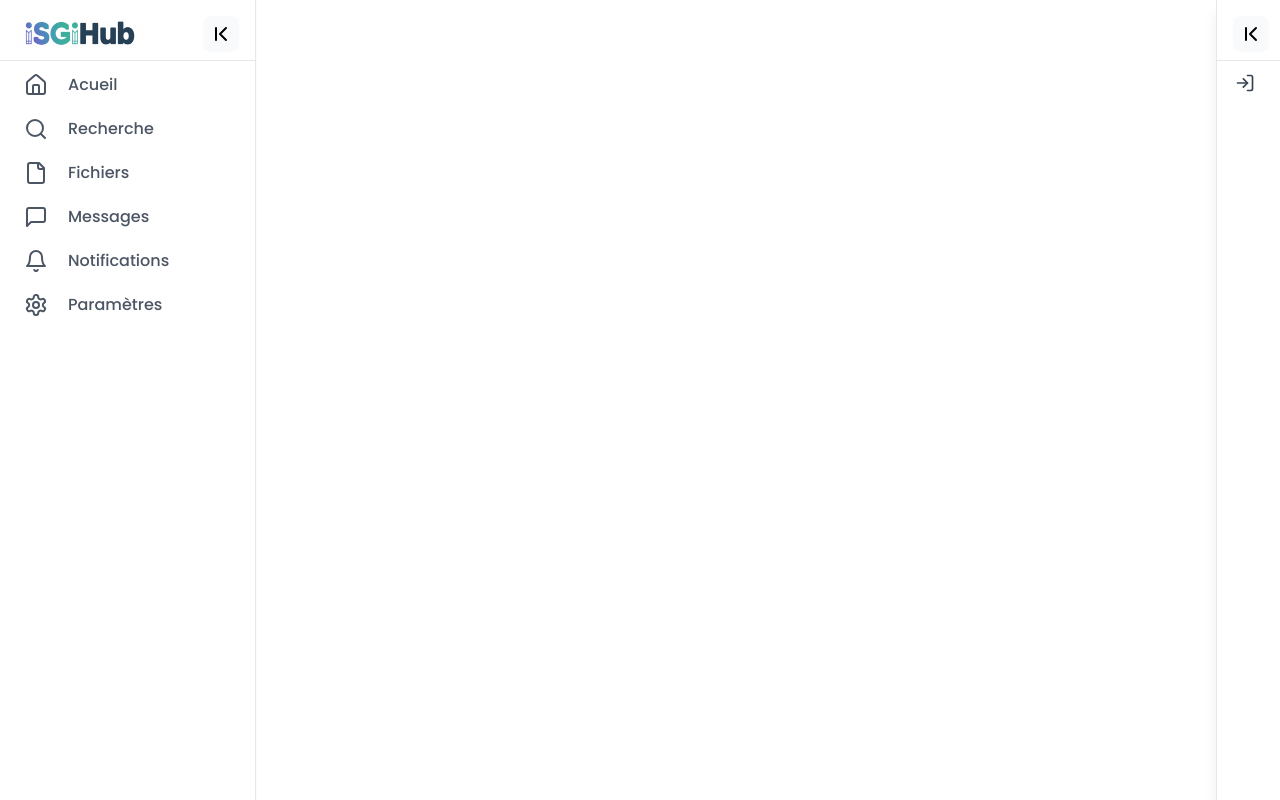
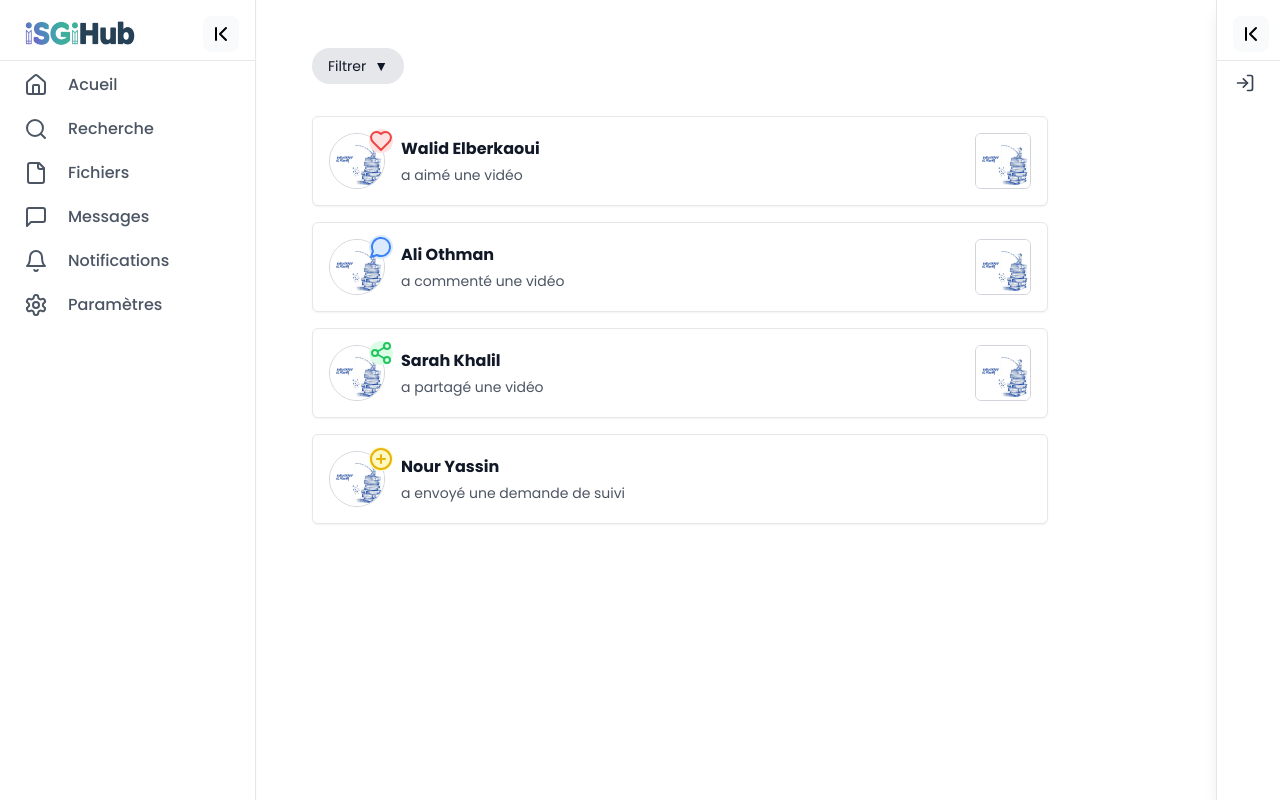
Before and after one commit to aznidi/isgihub-front, a React (Vite) app: page /notifications in a window 1280 px wide. Built offline with nearby package versions, Linux system fonts and the light colour scheme.

Commit message:
Adjust Notifications Page

```diff
--- a/src/components/Notification.jsx
+++ b/src/components/Notification.jsx
@@ -1,9 +1,53 @@
-import React from 'react'
+import React from "react";
+import { Heart, MessageCircle, Share2, PlusCircle } from "lucide-react";
 
-function Notification() {
+const Notification = ({ userPhoto, username, notificationType, postPhoto }) => {
+  const notificationDetails = {
+    like: { text: "a aimé une vidéo", emoji: <Heart className="text-red-500" />, bg: "bg-red-100" },
+    comment: { text: "a commenté une vidéo", emoji: <MessageCircle className="text-blue-500" />, bg: "bg-blue-100" },
+    share: { text: "a partagé une vidéo", emoji: <Share2 className="text-green-500" />, bg: "bg-green-100" },
+    followRequest: { text: "a envoyé une demande de suivi", emoji: <PlusCircle className="text-yellow-500" />, bg: "bg-yellow-100" },
+  };
+
+  const { text: notificationText, emoji, bg } = notificationDetails[notificationType] || {};
+
   return (
-    <div>Notification</div>
-  )
-}
+    <div
+      className="flex items-center justify-between p-4 bg-white border border-gray-200 rounded-md shadow-sm hover:shadow-md hover:bg-gray-50 transition-all duration-300 cursor-pointer"
+    >
+      {/* Conteneur photo utilisateur et icône */}
+      <div className="relative flex items-center">
+        <div className="relative w-14 h-14">
+          <img
+            src={userPhoto}
+            alt="User"
+            className="w-full h-full rounded-full object-cover border border-gray-300"
+          />
+          {/* Icône avec fond à côté de la photo */}
+          <div
+            className={`absolute -top-1 -right-2 w-6 h-6 flex items-center justify-center rounded-full ${bg}`}
+          >
+            {emoji}
+          </div>
+        </div>
+      </div>
 
-export default Notification
+      {/* Détails notification */}
+      <div className="flex-1 ml-4">
+        <span className="font-bold text-base">{username}</span>
+        <p className="text-sm text-gray-600 mt-1">{notificationText}</p>
+      </div>
+
+      {/* Image du post (optionnelle) */}
+      {postPhoto && (
+        <img
+          src={postPhoto}
+          alt="Post"
+          className="w-14 h-14 rounded-md object-cover border border-gray-300 ml-4"
+        />
+      )}
+    </div>
+  );
+};
+
+export default Notification;
--- a/src/components/Notifications.jsx
+++ b/src/components/Notifications.jsx
@@ -1,19 +1,123 @@
-import React from 'react'
-import Notification from './Notification'
+import React, { useState } from "react";
+import Notification from "./Notification";
+import { motion } from "framer-motion"; // Import de Framer Motion
+import { Heart, MessageCircle, Share2, PlusCircle } from "lucide-react"; // Icônes
 
-function Notifications() {
+const Notifications = () => {
+  const [filter, setFilter] = useState("");
+  const [menuOpen, setMenuOpen] = useState(false);
+
+  const notifications = [
+    { id: 1, userPhoto: "src/assets/photo.jpg", username: "Walid Elberkaoui", notificationType: "like", postPhoto: "src/assets/photo.jpg" },
+    { id: 2, userPhoto: "src/assets/photo.jpg", username: "Ali Othman", notificationType: "comment", postPhoto: "src/assets/photo.jpg" },
+    { id: 3, userPhoto: "src/assets/photo.jpg", username: "Sarah Khalil", notificationType: "share", postPhoto: "src/assets/photo.jpg" },
+    { id: 4, userPhoto: "src/assets/photo.jpg", username: "Nour Yassin", notificationType: "followRequest", postPhoto: null },
+  ];
+
+  const filteredNotifications = filter ? notifications.filter((notif) => notif.notificationType === filter) : notifications;
+
+  // Variants Framer Motion
+  const menuVariants = {
+    open: { height: "auto", opacity: 1 },
+    closed: { height: 0, opacity: 0 },
+  };
+
   return (
-    <>
-        <h3>Vos Notifications</h3>
-        <Notification />
-        <Notification />
-        <Notification />
-        <Notification />
-        <Notification />
-        <Notification />
-        <Notification />
-    </>
-  )
-}
+    <div className="max-w-3xl mx-auto p-4 bg-white text-gray-900">
+      {/* Barre de filtrage */}
+      <div className="flex items-center justify-between mb-4">
+        <button
+          className="flex items-center justify-center bg-gray-200 text-gray-900 px-4 py-2 rounded-full text-sm hover:bg-gray-300 transition"
+          onClick={() => setMenuOpen(!menuOpen)}
+        >
+          Filtrer <span className="ml-2">{menuOpen ? "▲" : "▼"}</span>
+        </button>
+      </div>
 
-export default Notifications
+      {/* Menu de filtre avec Framer Motion */}
+      <motion.div
+        initial="closed"
+        animate={menuOpen ? "open" : "closed"}
+        variants={menuVariants}
+        transition={{ duration: 0.3 }}
+        className="overflow-hidden bg-gray-100 rounded-lg mb-4"
+      >
+        <div className="flex justify-around p-2">
+          <button
+            className={`flex flex-col items-center px-3 py-2 hover:scale-105 transition-transform ${
+              filter === "" ? "text-blue-500" : "text-gray-700"
+            }`}
+            onClick={() => setFilter("")}
+          >
+            <div className="bg-gray-200 p-2 rounded-full">
+              <Heart className="text-red-500" />
+            </div>
+            <span className="text-xs mt-1 hidden sm:block">Tout</span>
+          </button>
+          <button
+            className={`flex flex-col items-center px-3 py-2 hover:scale-105 transition-transform ${
+              filter === "like" ? "text-blue-500" : "text-gray-700"
+            }`}
+            onClick={() => setFilter("like")}
+          >
+            <div className="bg-red-100 p-2 rounded-full">
+              <Heart className="text-red-500" />
+            </div>
+            <span className="text-xs mt-1 hidden sm:block">J'aime</span>
+          </button>
+          <button
+            className={`flex flex-col items-center px-3 py-2 hover:scale-105 transition-transform ${
+              filter === "comment" ? "text-blue-500" : "text-gray-700"
+            }`}
+            onClick={() => setFilter("comment")}
+          >
+            <div className="bg-blue-100 p-2 rounded-full">
+              <MessageCircle className="text-blue-500" />
+            </div>
+            <span className="text-xs mt-1 hidden sm:block">Commentaires</span>
+          </button>
+          <button
+            className={`flex flex-col items-center px-3 py-2 hover:scale-105 transition-transform ${
+              filter === "share" ? "text-blue-500" : "text-gray-700"
+            }`}
+            onClick={() => setFilter("share")}
+          >
+            <div className="bg-green-100 p-2 rounded-full">
+              <Share2 className="text-green-500" />
+            </div>
+            <span className="text-xs mt-1 hidden sm:block">Partages</span>
+          </button>
+          <button
+            className={`flex flex-col items-center px-3 py-2 hover:scale-105 transition-transform ${
+              filter === "followRequest" ? "text-blue-500" : "text-gray-700"
+            }`}
+            onClick={() => setFilter("followRequest")}
+          >
+            <div className="bg-yellow-100 p-2 rounded-full">
+              <PlusCircle className="text-yellow-500" />
+            </div>
+            <span className="text-xs mt-1 hidden sm:block">Demandes</span>
+          </button>
+        </div>
+      </motion.div>
+
+      {/* Liste des notifications */}
+      <div className="space-y-4">
+        {filteredNotifications.map((notif) => (
+          <Notification
+            key={notif.id}
+            userPhoto={notif.userPhoto}
+            username={notif.username}
+            notificationType={notif.notificationType}
+            postPhoto={notif.postPhoto}
+          />
+        ))}
+        {filteredNotifications.length === 0 && (
+          <p className="text-center text-gray-500">Aucune notification trouvée.</p>
+        )}
+      </div>
+    </div>
+  );
+};
+
+export default Notifications;
--- a/tailwind.config.js
+++ b/tailwind.config.js
@@ -5,6 +5,7 @@ module.exports = {
     content: ["./index.html", "./src/**/*.{ts,tsx,js,jsx}"],
 	theme: {
     	extend: {
+
 			fontFamily: {
 				sans: ['Poppins', 'sans-serif'],
 			},
```
